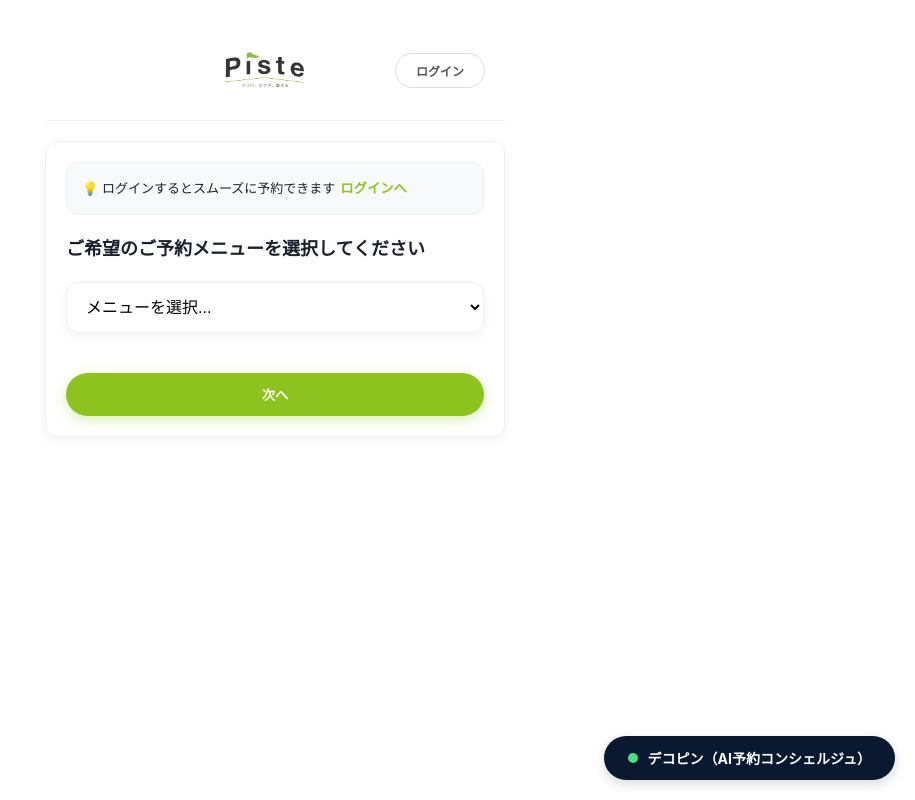
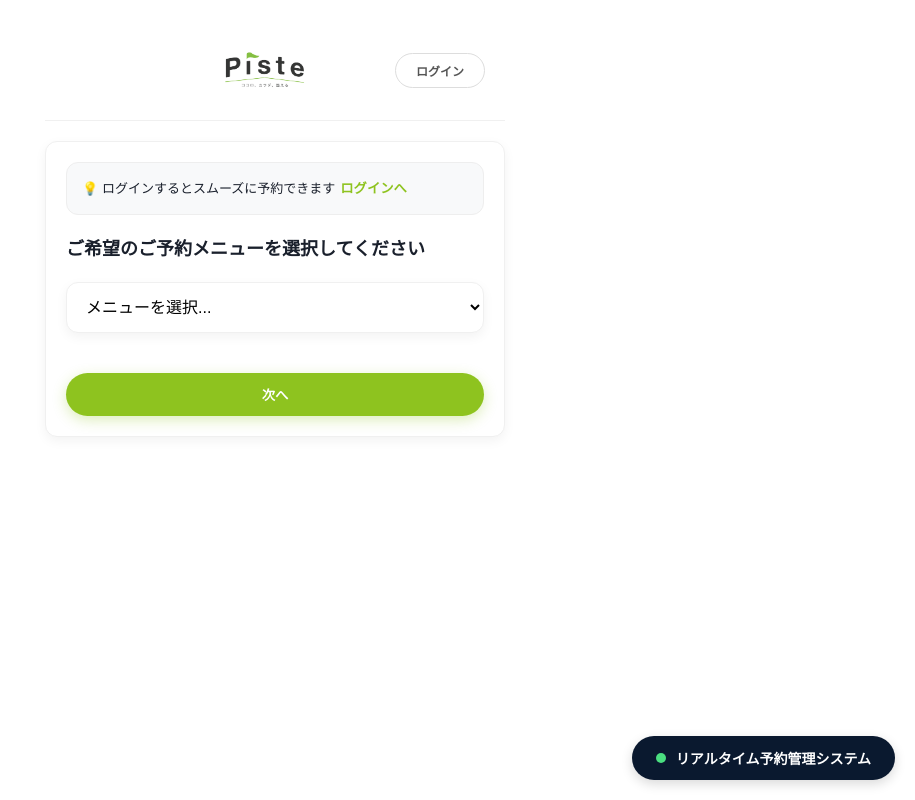
Before and after one commit to piste-boss/piste-reserve, a React (Vite) app: page / in a window 1280 px wide. Shown: the whole page, without its empty margins (365-1280 px from the left). Built offline with nearby package versions, Linux system fonts and the light colour scheme.

Commit message:
design: チャットボタンと挨拶文の文言を変更

```diff
--- a/src/App.tsx
+++ b/src/App.tsx
@@ -317,7 +317,7 @@ const App: React.FC = () => {
         onMouseLeave={(e) => e.currentTarget.style.transform = 'translateY(0)'}
       >
         <div style={{ width: '10px', height: '10px', backgroundColor: '#4ade80', borderRadius: '50%' }}></div>
-        デコピン（AI予約コンシェルジュ）
+        リアルタイム予約管理システム
       </button>
       <AIChat
         isOpen={isChatOpen}
--- a/src/components/AIChat.tsx
+++ b/src/components/AIChat.tsx
@@ -19,7 +19,7 @@ interface Props {
 
 const AIChat: React.FC<Props> = ({ isOpen, onClose, lineUserId, userContext }) => {
     const [messages, setMessages] = useState<Message[]>([
-        { role: 'model', text: 'AI予約コンシェルジュ デコピンです。予約の空き状況確認やキャンセル、確認などを承ります。何かお手伝いしましょうか？' }
+        { role: 'model', text: '空き状況を教えて等、お気軽にお声かけ下さい' }
     ]);
     const [history, setHistory] = useState<any[]>([]);
     const [input, setInput] = useState('');
```
